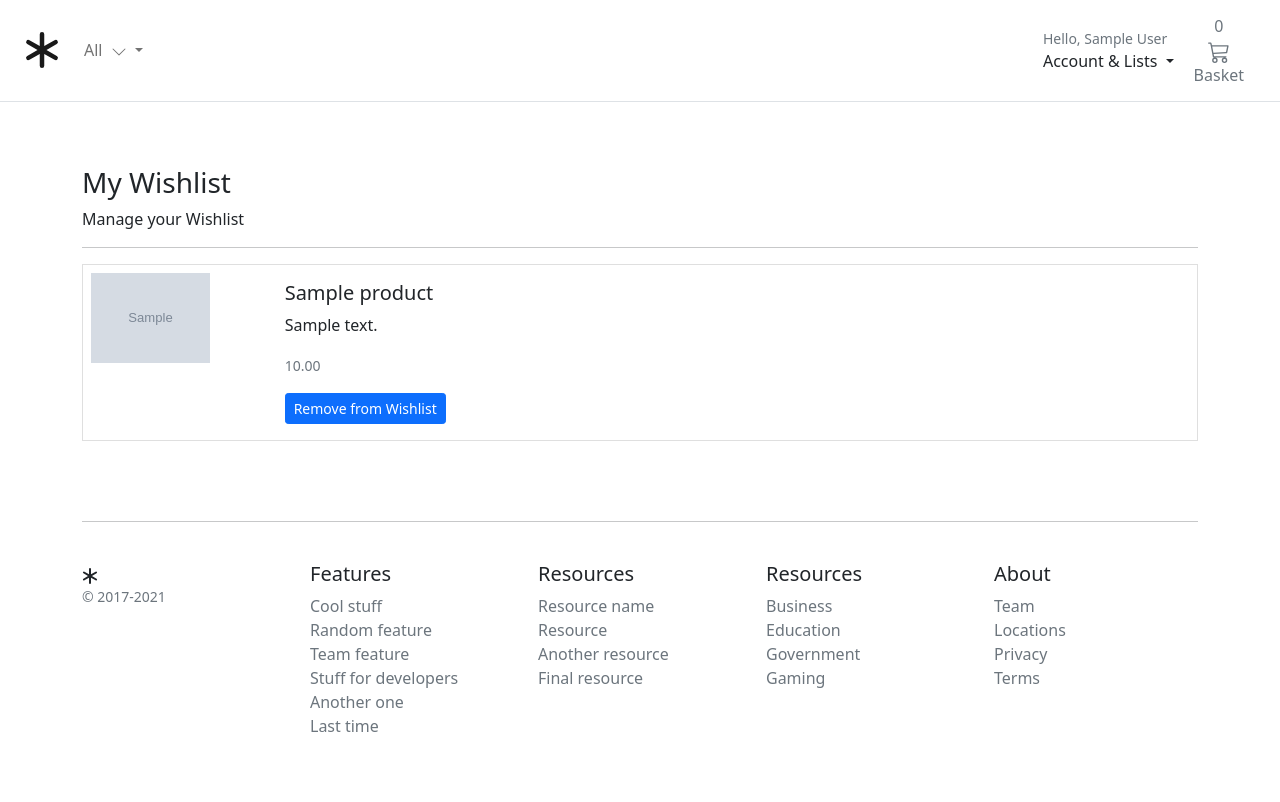
After one commit to AkiyamaNoKami/BookShop, a Django app: page /account/wishlist in a window 1280 px wide. The commit adds this page. Run offline with Django 4.2, Linux system fonts and the light colour scheme; a user stored in the database is signed in; tables that the repository leaves empty hold one stand-in row (values such as "Sample post"); grey boxes marked "Sample" are stand-in pictures; parts of the project's set-up code (start-up, migrations or seed data) failed here and were passed over.

Commit message:
Hook up the user dashboard with the Wish List functions

```diff
--- a/account/urls.py
+++ b/account/urls.py
@@ -30,5 +30,6 @@ urlpatterns = [
     path("addresses/delete/<slug:id>/", views.delete_address, name="delete_address"),
     path("addresses/set_default/<slug:id>/", views.set_default, name="set_default"),
     #Wish List
+    path("wishlist", views.wishlist, name="wishlist"),
     path("wishlist/add_to_wishlist/<int:id>/", views.add_to_wishlist, name="user_wishlist"),
 ]
--- a/account/views.py
+++ b/account/views.py
@@ -12,6 +12,12 @@ from orders.views import user_orders
 from .forms import RegistrationForm, UserEditForm, UserAddressForm
 from .models import Customer, Address
 from .tokens import account_activation_token
+
+
+@login_required
+def wishlist(request):
+    products = Product.objects.filter(users_wishlist=request.user)
+    return render(request, "account/dashboard/user_wish_list.html", {"wishlist": products})
 
 @login_required
 def add_to_wishlist(request, id):
--- /dev/null
+++ b/templates/account/dashboard/user_wish_list.html
@@ -0,0 +1,42 @@
+{% extends "../sub_base.html" %}
+{% block title %}Users Wish List{% endblock %}
+
+{% block sub_content %}
+    <div class="col-12 mx-auto">
+        <h1 class="h3">My Wishlist</h1>
+        <div>Manage your Wishlist</div>
+        <hr/>
+
+        {% if wishlist %}
+            {% for product in wishlist %}
+
+                <div class="card mb-3 rounded-0">
+                    <div class="row g-0">
+                        <div class="col-md-2">
+                            {% for image in product.product_image.all %}
+                                {% if image.is_feature %}
+                                    <img class="img-fluid d-block p-2" width="135px" src="{{ image.image.url }}"
+                                         alt="{{ image.image.alt_text }}"/>
+                                {% endif %}
+                            {% endfor %}
+                        </div>
+                        <div class="col-md-10">
+                            <div class="card-body">
+                                <h5 class="card-title">{{ product.title }}</h5>
+                                <p class="card-text">{{ product.description }}</p>
+                                <p class="card-text"><small class="text-muted">{{ product.regular_price }}</small></p>
+                                <a type="button" class="btn btn-primary fw500 btn-sm"
+                                   href="{% url 'account:user_wishlist' product.id %}">Remove from Wishlist</a>
+                            </div>
+                        </div>
+                    </div>
+                </div>
+
+            {% endfor %}
+        {% else %}
+            <p class="card-text">No products have been added to your wishlist yet</p>
+        {% endif %}
+
+
+    </div>
+{% endblock %}
```
Also changed, not shown: templates/account/dashboard/dashboard.html (+39 -10 lines).
